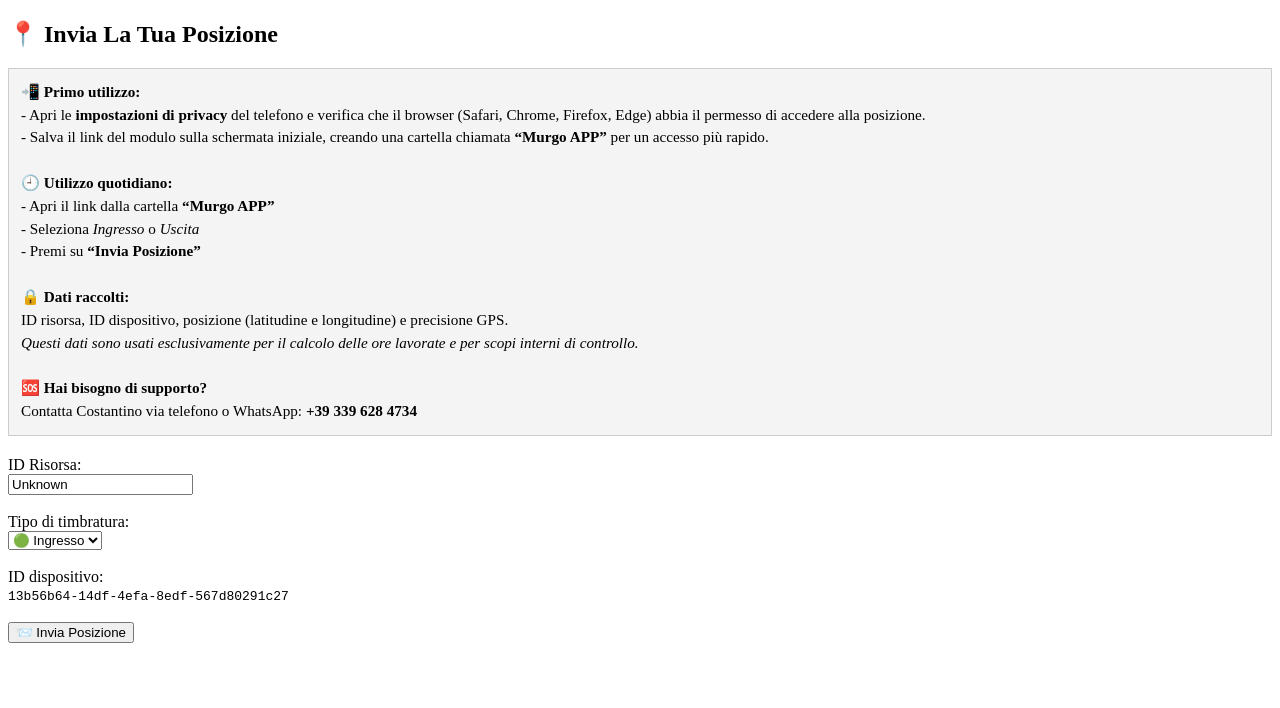
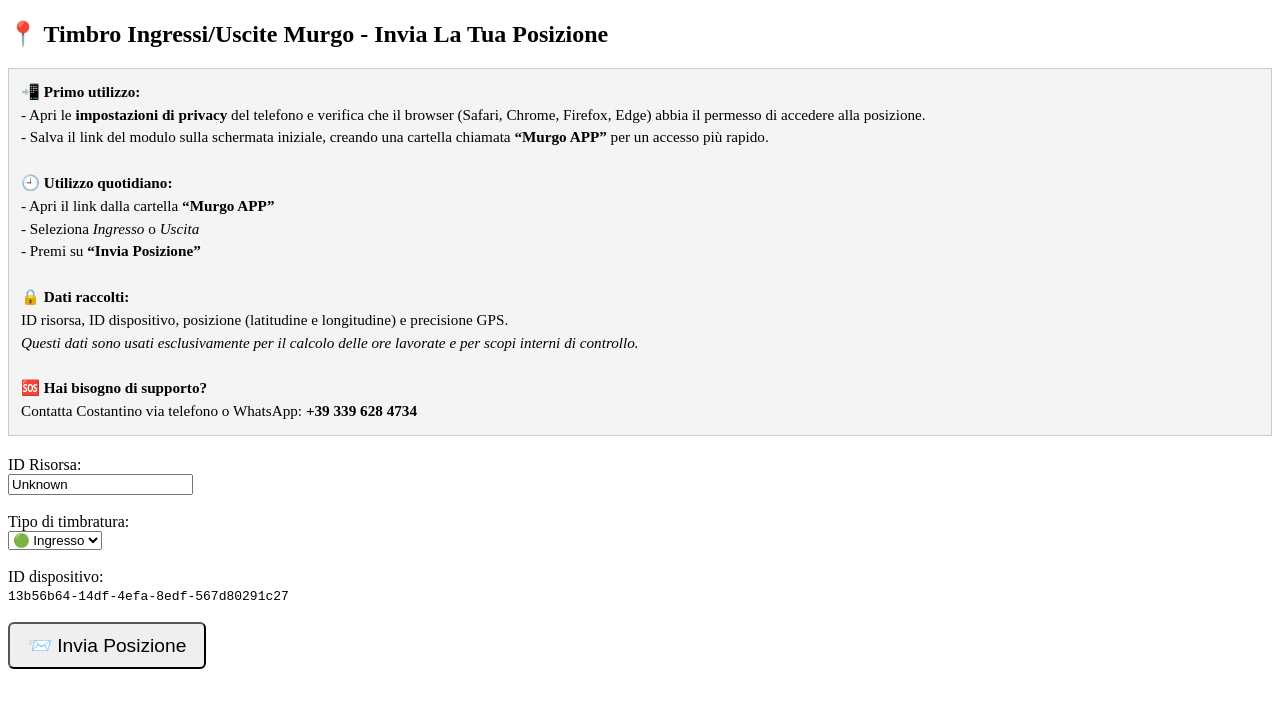
Before and after one commit to costantino0/registropresenzeV2, a plain HTML site: page index.html in a window 1280 px wide. Drawn offline with Linux system fonts and the light colour scheme.

Commit message:
Update index.html

```diff
--- a/index.html
+++ b/index.html
@@ -12,7 +12,7 @@
   </style>
 </head>
 <body>
-  <h2>📍 Invia La Tua Posizione</h2>
+  <h2>📍 Timbro Ingressi/Uscite Murgo - Invia La Tua Posizione</h2>
 
   <!-- Istruzioni compatte -->
   <div style="border: 1px solid #ccc; padding: 12px; margin-bottom: 20px; background-color: #f4f4f4; font-size: 0.95rem; line-height: 1.5;">
@@ -52,8 +52,12 @@
   <code id="deviceDisplay"></code><br /><br />
 
   <!-- Bottone invio -->
-  <button onclick="sendLocation()">📨 Invia Posizione</button>
-  <pre id="log"></pre>
+  <button onclick="sendLocation()" style="
+  font-size: 1.2rem;
+  padding: 10px 18px;
+  border-radius: 6px;
+  cursor: pointer;
+  ">📨 Invia Posizione</button>
 
   <script>
     const params = new URLSearchParams(window.location.search);
```
